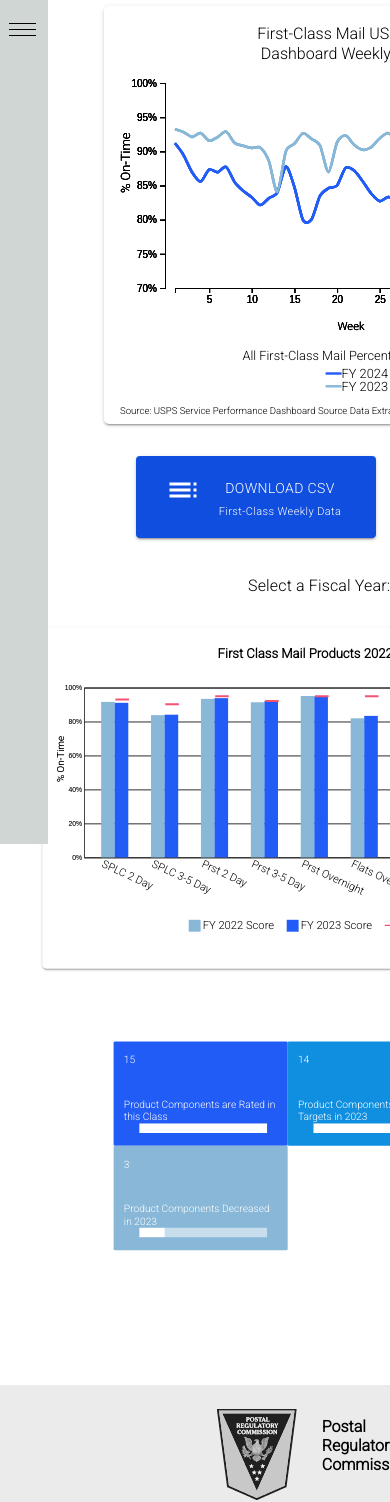
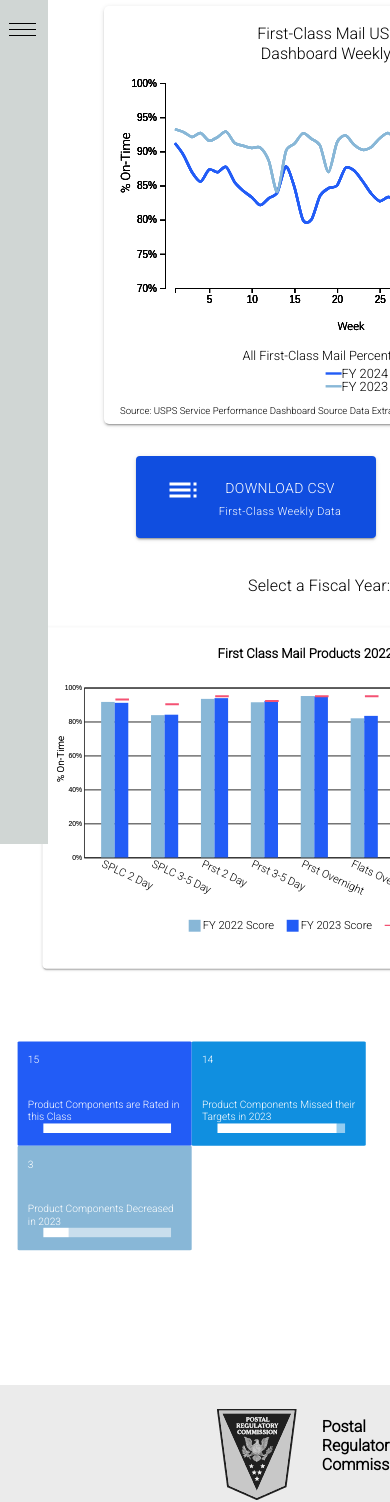
Before and after one commit to matt-ashford/serv-d, a React (Vite) app in the folder serv-d/: page /first-class in a window 390 px wide. Shown: the top 1502 px of the page. Built offline with nearby package versions, Linux system fonts and the light colour scheme.

Commit message:
top half of mail class page css working

```diff
--- a/serv-d/src/mailClassComponents/MailClassPage/MailClassPage.jsx
+++ b/serv-d/src/mailClassComponents/MailClassPage/MailClassPage.jsx
@@ -133,14 +133,14 @@
                 selectedYear={selectedYear}
               />
             </div>
+            <div className={countTableClassName}>
+              <ProductCountTable
+                propData={joinedDataAnnual}
+                selectedYear={selectedYear}
+                mailClassName={mailClassName}
+              />
+            </div>
           </div>
-        </div>
-        <div className={countTableClassName}>
-          <ProductCountTable
-            propData={joinedDataAnnual}
-            selectedYear={selectedYear}
-            mailClassName={mailClassName}
-          />
         </div>
       </div>
       <div className={styles.mailClassDefContainer}>
--- a/serv-d/src/mailClassComponents/MailClassPage/MailClassPageStyles.module.css
+++ b/serv-d/src/mailClassComponents/MailClassPage/MailClassPageStyles.module.css
@@ -104,8 +104,8 @@
 }
 
 .outerContainerProductCountFC {
-  margin-top: 34rem;
-  margin-left: -9rem;
+  /* margin-top: 34rem; */
+  /* margin-left: -9rem; */
   display: flex;
   flex-direction: column;
   width: 10rem;
@@ -170,19 +170,23 @@
   margin-bottom: 3rem;
 }
 
-@media (max-width: 1000px) {
+@media (max-width: 1180px) {
+  .graphAndCountTableContainer {
+    flex-direction: column;
+  }
   .outerContainerProductCount {
     flex-direction: row;
     margin-top: 2rem;
     width: 50rem;
-    margin-left: -3rem;
+    margin-left: -1.5rem;
   }
 
   .outerContainerProductCountFC {
+    /* background-color: pink; */
     flex-direction: row;
     margin-top: 1rem;
     width: 50rem;
-    margin-left: 1rem;
+    margin-left: -1.5rem;
   }
 
   .topHalf {
```
